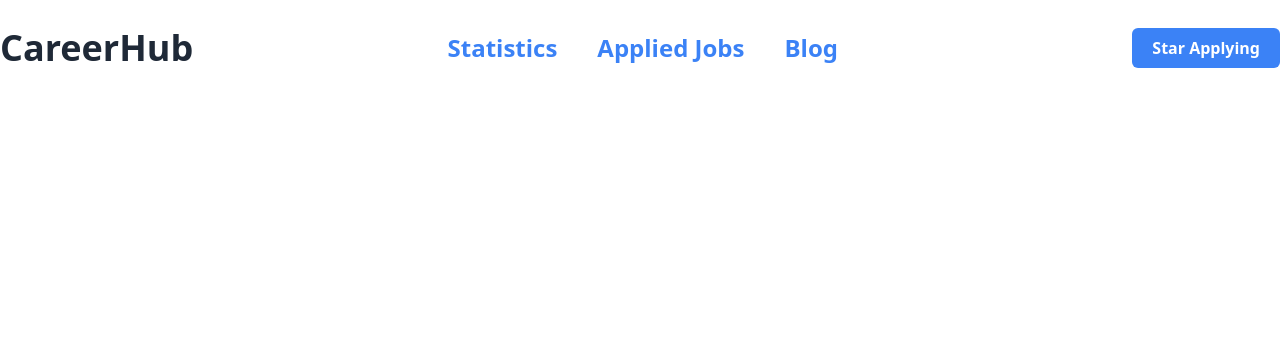
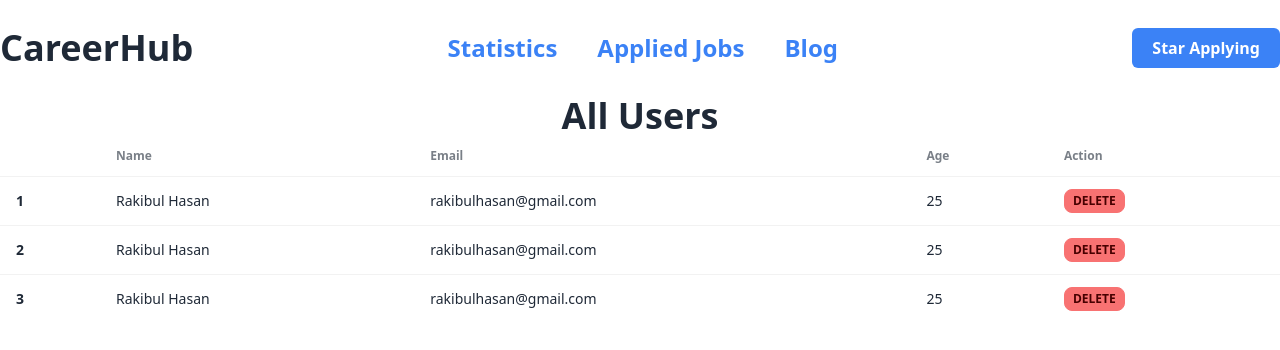
Before and after one commit to AshikurZaman01/React-Practice_, a React (Vite) app: page / in a window 1280 px wide. Shown: the top 350 px of the page. Built offline with nearby package versions, Linux system fonts and the light colour scheme.

Commit message:
create delete User

```diff
--- a/src/Components/Pages/Home/Home.jsx
+++ b/src/Components/Pages/Home/Home.jsx
@@ -1,9 +1,34 @@
 import React from 'react';
+import { useState } from 'react';
+import Users from './Users';
 
 const Home = () => {
+
+    const [users, setUsers] = useState([
+        {
+            name: 'Rakibul Hasan',
+            age: 25,
+            email: 'rakibulhasan@gmail.com'
+        },
+        {
+            name: 'Rakibul Hasan',
+            age: 25,
+            email: 'rakibulhasan@gmail.com'
+        },
+        {
+            name: 'Rakibul Hasan',
+            age: 25,
+            email: 'rakibulhasan@gmail.com'
+        }
+    ]);
+
+    const handleDeleteUser = (id) => {
+        console.log(id);
+    }
+
     return (
         <div>
-
+            <Users users={users} handleDeleteUser={handleDeleteUser}></Users>
         </div>
     );
 };
--- /dev/null
+++ b/src/Components/Pages/Home/User.jsx
@@ -0,0 +1,10 @@
+import React from 'react';
+
+const User = () => {
+    return (
+        <div>
+        </div>
+    );
+};
+
+export default User;
--- /dev/null
+++ b/src/Components/Pages/Home/Users.jsx
@@ -0,0 +1,46 @@
+import React from 'react';
+
+const Users = ({ users, handleDeleteUser }) => {
+
+    const handleDelete = id => {
+        handleDeleteUser(id);
+    }
+
+    return (
+        <div>
+            <div>
+                <h1 className='text-center text-4xl font-semibold'>All Users</h1>
+            </div>
+
+            <div>
+                <div className="overflow-x-auto">
+                    <table className="table w-full">
+                        {/* <!-- head --> */}
+                        <thead>
+                            <tr>
+                                <th></th>
+                                <th>Name</th>
+                                <th>Email</th>
+                                <th>Age</th>
+                                <th>Action</th>
+                            </tr>
+                        </thead>
+                        <tbody>
+                            {/* <!-- row 1 --> */}
+                            {users.map((user, index) => <tr key={user.id}>
+                                <th>{index + 1}</th>
+                                <td>{user.name}</td>
+                                <td>{user.email}</td>
+                                <td>{user.age}</td>
+                                <td><button onClick={() => handleDelete(index)} className='btn btn-xs btn-error'>Delete</button></td>
+                            </tr>)}
+                        </tbody>
+                    </table>
+                </div>
+            </div>
+
+        </div>
+    );
+};
+
+export default Users;
```
